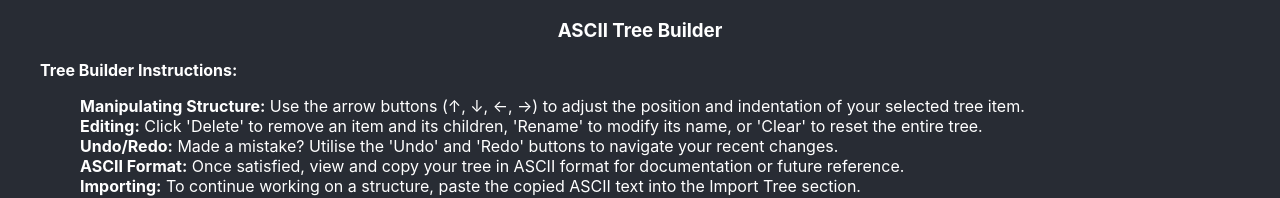
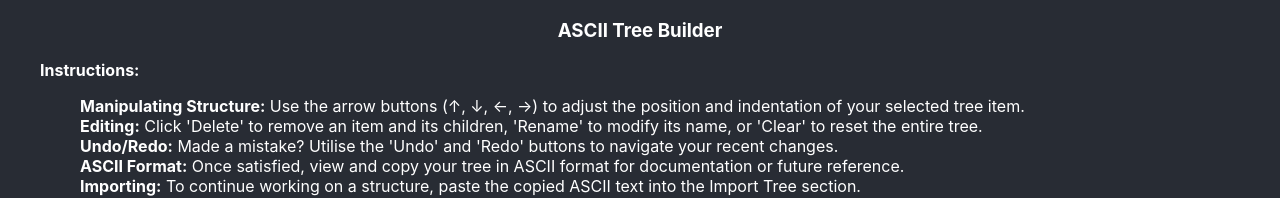
Before and after one commit to chdonncha/ascii-tree-builder-old, a React (Create React App) app in the folder ascii-tree-builder/: page / in a window 1280 px wide. Shown: the top 198 px of the page. Built offline with nearby package versions, Linux system fonts and the light colour scheme.

Commit message:
💬 Update instructions text

```diff
--- a/ascii-tree-builder/src/App.tsx
+++ b/ascii-tree-builder/src/App.tsx
@@ -9,7 +9,7 @@ function App() {
         <h3>ASCII Tree Builder</h3>
       </header>
       <div className="instructions-container">
-        <strong>Tree Builder Instructions:</strong>
+        <strong>Instructions:</strong>
         <ul>
           <li>
             <strong>Manipulating Structure:</strong> Use the arrow buttons (↑, ↓, ←, →) to adjust the position and
```
